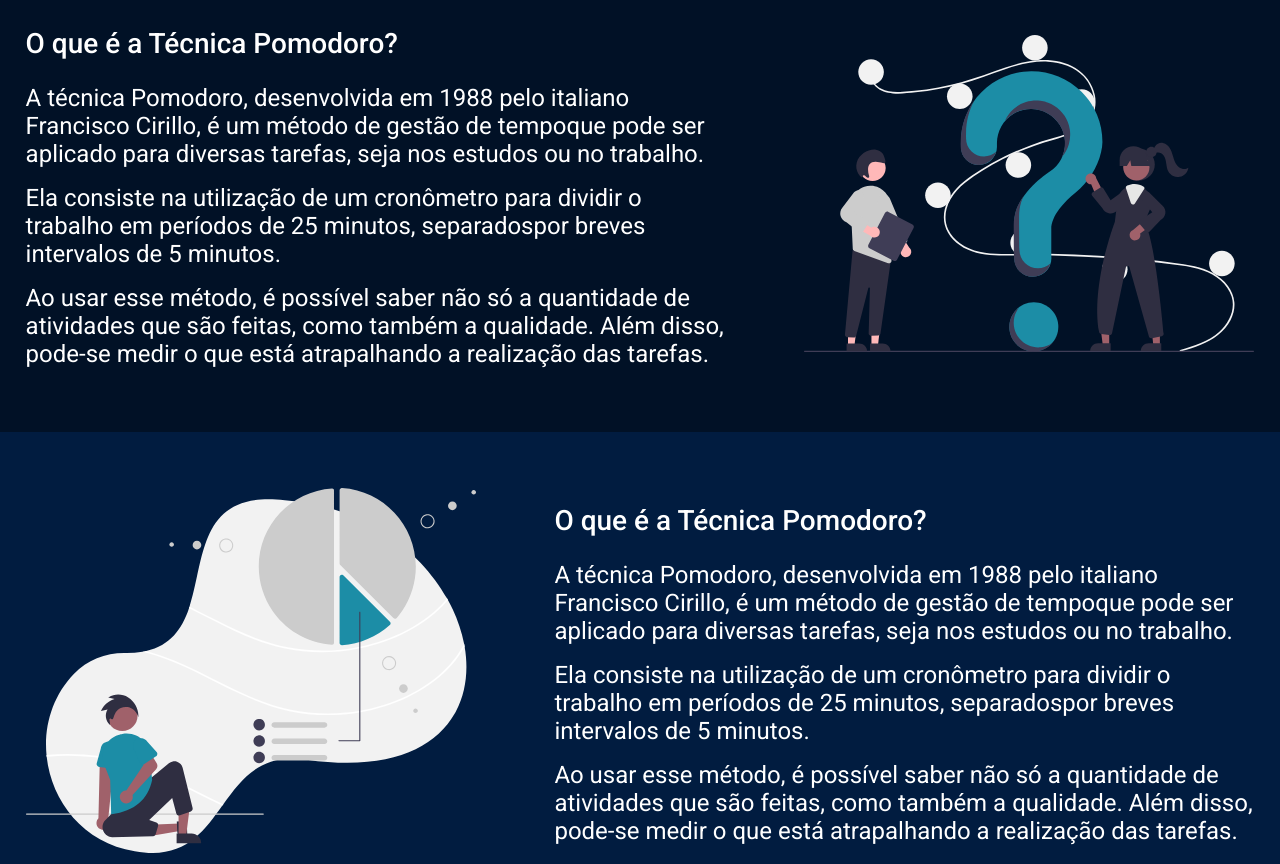
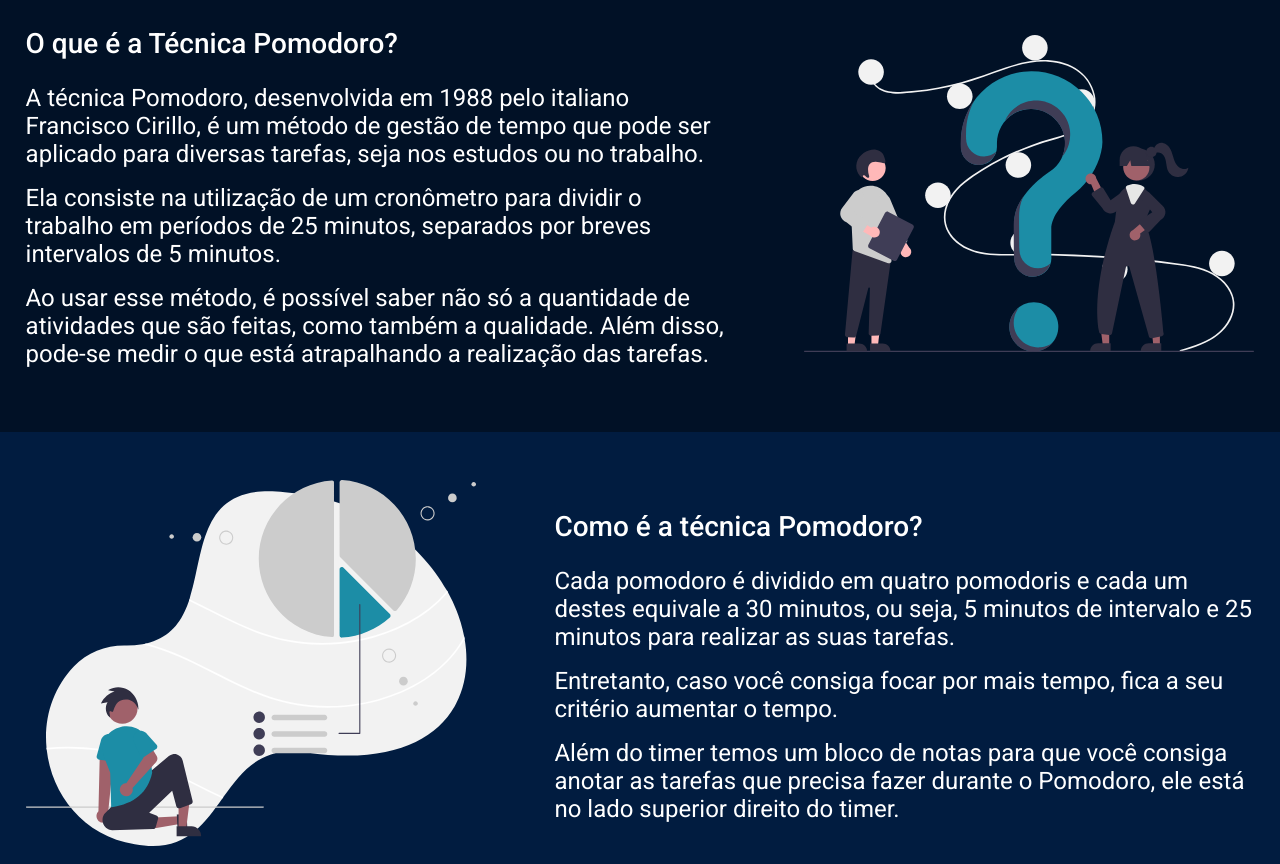
Before and after one commit to GabrielWolf-Dev/Pomodoro_App, a plain HTML site: page index.html in a window 1280 px wide. Shown: the part 1169-2033 px from the top of the page. Drawn offline with Linux system fonts and the light colour scheme.

Commit message:
Update index.html

```diff
--- a/index.html
+++ b/index.html
@@ -123,10 +123,10 @@
         <div class="pomo-explain__content">
             <h2 class="title">O que é a Técnica Pomodoro?</h2>
             <p class="pomo-explain__description content">
-                A técnica Pomodoro, desenvolvida em 1988 pelo italiano Francisco Cirillo, é um método de gestão de tempoque pode ser aplicado para diversas tarefas, seja nos estudos ou no trabalho.
+                A técnica Pomodoro, desenvolvida em 1988 pelo italiano Francisco Cirillo, é um método de gestão de tempo que pode ser aplicado para diversas tarefas, seja nos estudos ou no trabalho.
             </p><!--pomo-explain__description-->
             <p class="pomo-explain__description content">
-                Ela consiste na utilização de um cronômetro para dividir o trabalho em períodos de 25 minutos, separadospor breves intervalos de 5 minutos.
+                Ela consiste na utilização de um cronômetro para dividir o trabalho em períodos de 25 minutos, separados por breves intervalos de 5 minutos.
             </p><!--pomo-explain__description-->
             <p class="pomo-explain__description content">
                 Ao usar esse método, é possível saber não só a quantidade de atividades que são feitas, como também a  qualidade. Além disso, pode-se medir o que está atrapalhando a realização das tarefas.
@@ -139,15 +139,15 @@
     <section class="pomo-technique">
         <div class="container">
             <div class="pomo-technique__content">
-                <h2 class="title">O que é a Técnica Pomodoro?</h2>
+                <h2 class="title">Como é a técnica Pomodoro?</h2>
                 <p class="pomo-technique__description content">
-                    A técnica Pomodoro, desenvolvida em 1988 pelo italiano Francisco Cirillo, é um método de gestão de tempoque pode ser aplicado para diversas tarefas, seja nos estudos ou no trabalho.
+                    Cada pomodoro é dividido em quatro pomodoris e cada um destes equivale a 30 minutos, ou seja, 5 minutos de intervalo e 25 minutos para realizar as suas tarefas.
                 </p><!--pomo-technique__description-->
                 <p class="pomo-technique__description content">
-                    Ela consiste na utilização de um cronômetro para dividir o trabalho em períodos de 25 minutos, separadospor breves intervalos de 5 minutos.
+                    Entretanto, caso você consiga focar por mais tempo, fica a seu critério aumentar o tempo.
                 </p><!--pomo-technique__description-->
                 <p class="pomo-technique__description content">
-                    Ao usar esse método, é possível saber não só a quantidade de atividades que são feitas, como também a  qualidade. Além disso, pode-se medir o que está atrapalhando a realização das tarefas.
+                    Além do timer temos um bloco de notas para que você consiga anotar as tarefas que precisa fazer durante o Pomodoro, ele está no lado superior direito do timer.
                 </p><!--pomo-technique__description-->
             </div><!--pomo-technique__content-->
 
```
